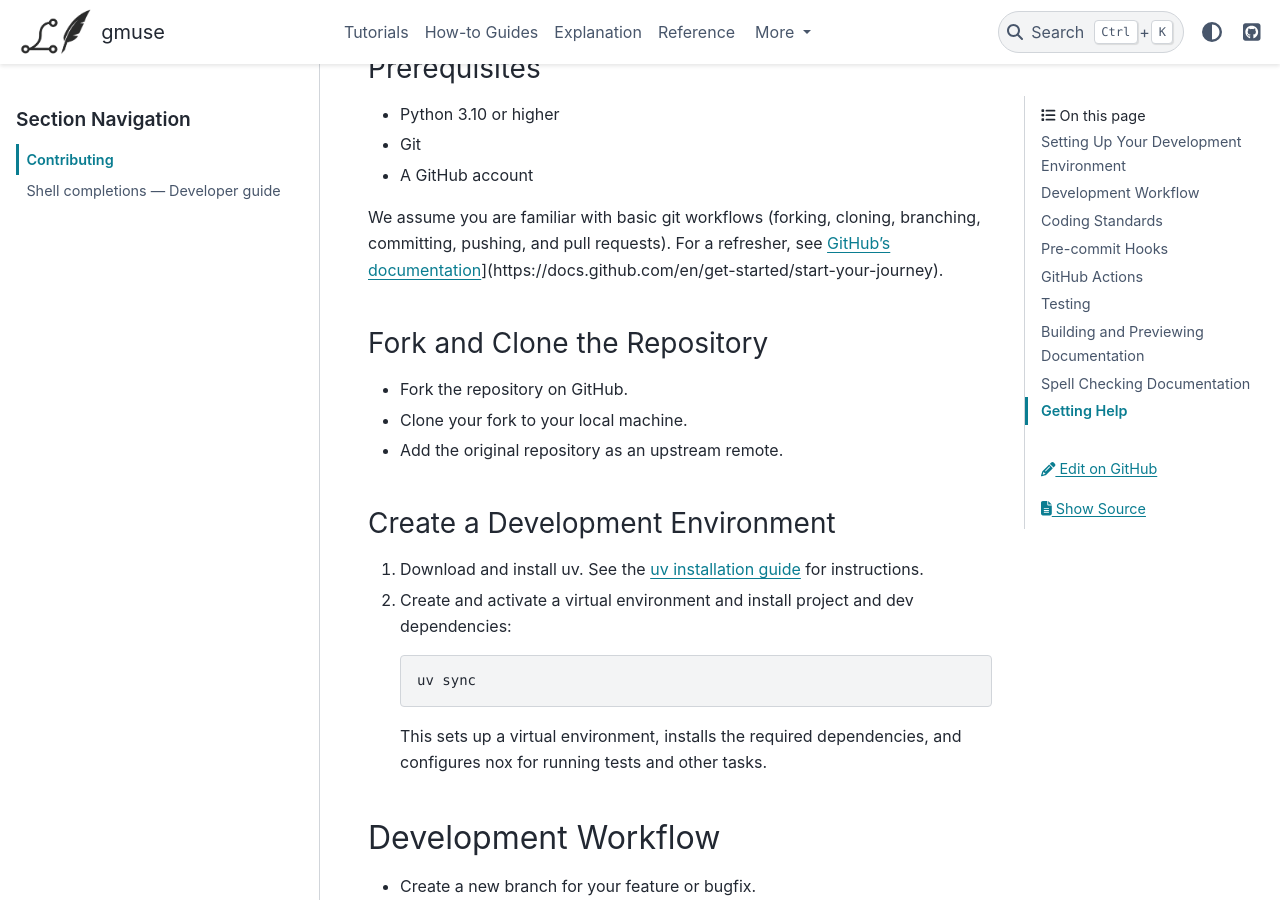
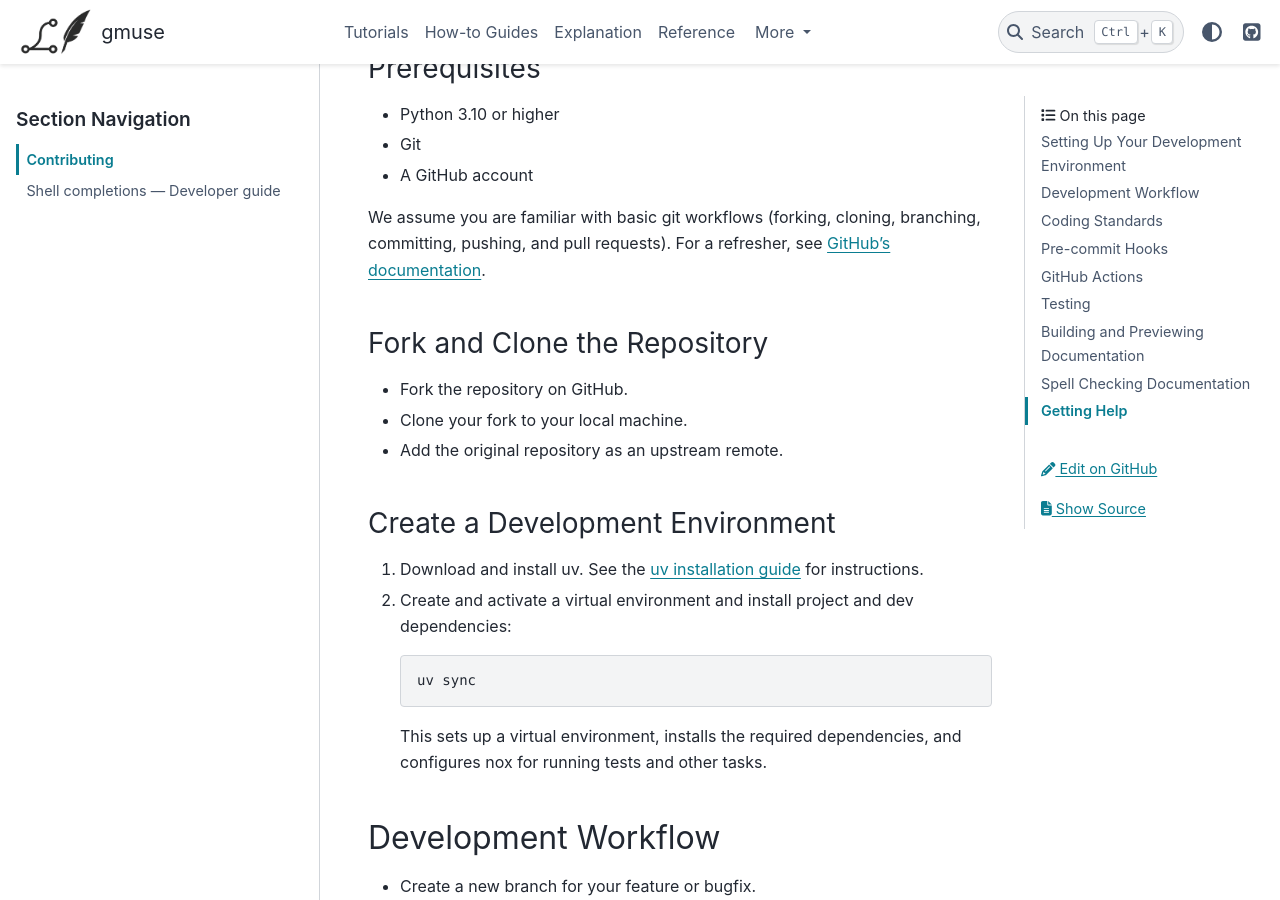
Before and after one commit to rvforest/gmuse, a Sphinx documentation site: the page built from docs/source/development/contributing.md, in a window 1280 px wide and 900 px high, scrolled down 372 px. Built offline with Sphinx 7.4.7 and the PyData theme 0.15.4, drawn with Linux system fonts in a browser that asks for light colours; pages that are not in the unit, such as notebooks, are missing from menus; some of the changed lines change nothing that is shown.

Commit message:
Fix link to GitHub documentation in contributing guide

```diff
--- a/docs/source/development/contributing.md
+++ b/docs/source/development/contributing.md
@@ -10,7 +10,7 @@ Thank you for your interest in contributing to gmuse! This guide outlines projec
 - Git
 - A GitHub account
 
-We assume you are familiar with basic git workflows (forking, cloning, branching, committing, pushing, and pull requests). For a refresher, see [GitHub's documentation](https://docs.github.com/en/get-started/quickstart)](https://docs.github.com/en/get-started/start-your-journey).
+We assume you are familiar with basic git workflows (forking, cloning, branching, committing, pushing, and pull requests). For a refresher, see [GitHub's documentation](https://docs.github.com/en/get-started/start-your-journey).
 
 ### Fork and Clone the Repository
 
```
